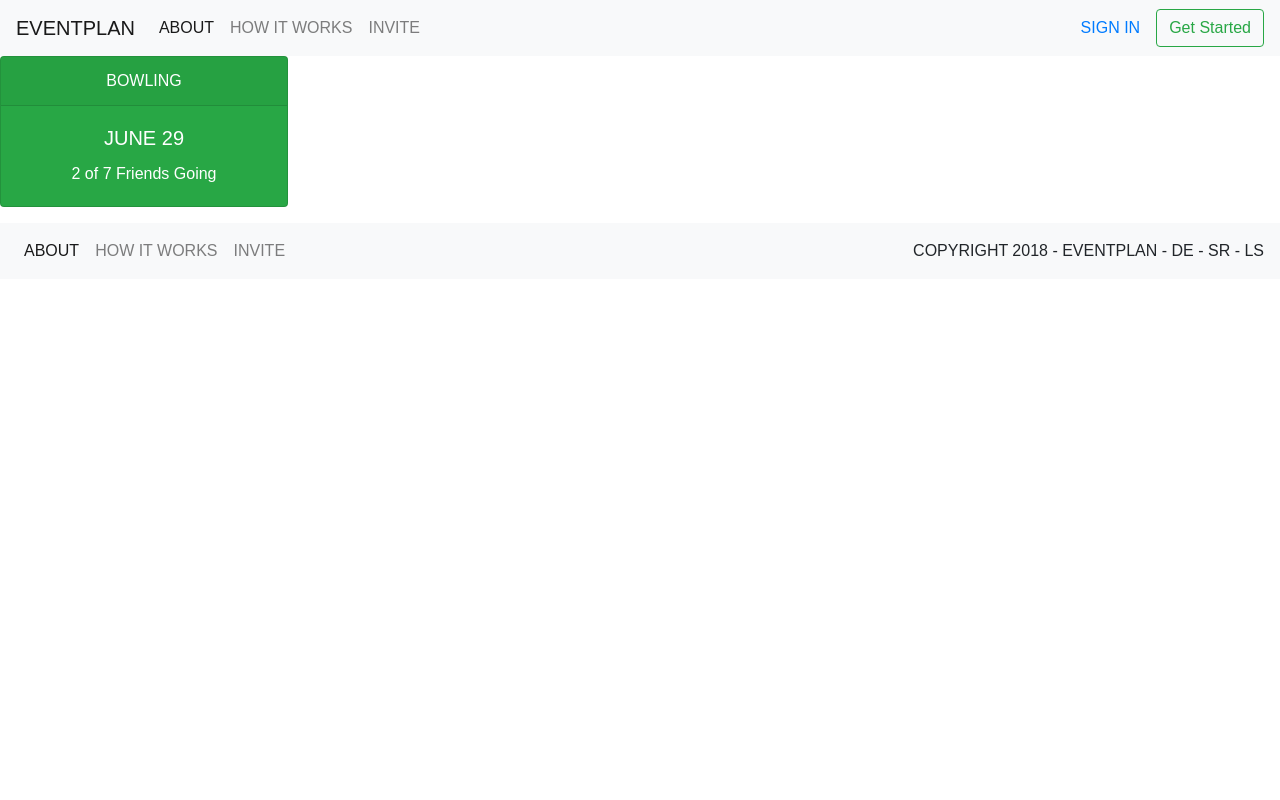
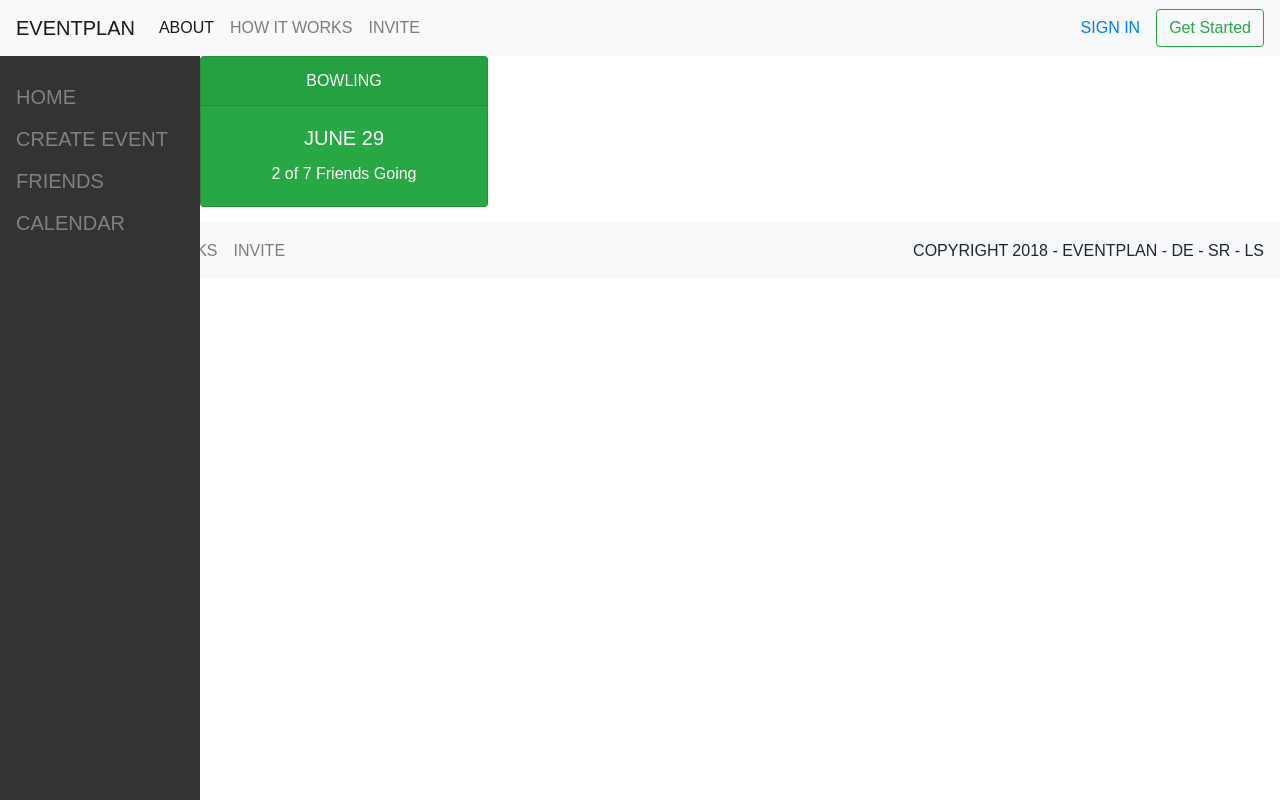
Before and after one commit to davidjemerson/eventplanapp, a React (Create React App) app in the folder client/: page /dashboard/home in a window 1280 px wide. Built offline with nearby package versions, Linux system fonts and the light colour scheme; the HTML template or start-up script is replaced by a standard one.

Commit message:
Added sidebar component, added to dashboard/home page

```diff
--- a/client/src/components/EventCard/EventCard.css
+++ b/client/src/components/EventCard/EventCard.css
@@ -1,4 +1,5 @@
 .event-card {
   max-width: 18rem;
   text-align: center;
+  margin-left: 200px;
 }
--- a/client/src/components/EventCard/EventCard.js
+++ b/client/src/components/EventCard/EventCard.js
@@ -5,11 +5,11 @@ import "./EventCard.css";
 class EventCard extends Component {
   render() {
     return (
-      <div class="card text-white bg-success mb-3 event-card">
-        <div class="card-header">BOWLING</div>
-        <div class="card-body">
-          <h5 class="card-title">JUNE 29</h5>
-          <p class="card-text">2 of 7 Friends Going</p>
+      <div className="card text-white bg-success mb-3 event-card">
+        <div className="card-header">BOWLING</div>
+        <div className="card-body">
+          <h5 className="card-title">JUNE 29</h5>
+          <p className="card-text">2 of 7 Friends Going</p>
         </div>
       </div>
     );
--- /dev/null
+++ b/client/src/components/Sidebar/Sidebar.css
@@ -0,0 +1,40 @@
+.sidenav {
+  height: 100%;
+  width: 200px;
+  position: fixed;
+  z-index: 1;
+  top: 0;
+  left: 0;
+  background-color: #333333;
+  overflow-x: hidden;
+  padding-top: 20px;
+  margin-top: 56px;
+  margin-right: 20px;
+}
+
+.sidenav a {
+  padding: 6px 8px 6px 16px;
+  text-decoration: none;
+  font-size: 20px;
+  color: #818181;
+  display: block;
+}
+
+.sidenav a:hover {
+  color: #f1f1f1;
+}
+
+.main {
+  margin-left: 200px; /* Same as the width of the sidenav */
+  font-size: 28px; /* Increased text to enable scrolling */
+  padding: 0px 10px;
+}
+
+@media screen and (max-height: 450px) {
+  .sidenav {
+    padding-top: 15px;
+  }
+  .sidenav a {
+    font-size: 18px;
+  }
+}
--- /dev/null
+++ b/client/src/components/Sidebar/Sidebar.js
@@ -0,0 +1,18 @@
+//sets up the reusable Sidebar component
+import React, { Component } from 'react';
+import './Sidebar.css';
+
+class Sidebar extends Component {
+  render() {
+    return (
+      <div className="sidenav">
+        <a href="#">HOME</a>
+        <a href="#">CREATE EVENT</a>
+        <a href="#">FRIENDS</a>
+        <a href="#">CALENDAR</a>
+      </div>
+    );
+  }
+}
+
+export default Sidebar;
--- /dev/null
+++ b/client/src/components/Sidebar/index.js
@@ -0,0 +1 @@
+export { default } from './Sidebar';
--- a/client/src/pages/Home/Home.js
+++ b/client/src/pages/Home/Home.js
@@ -1,11 +1,13 @@
 import React from 'react';
 import Navbar from '../../components/Navbar';
+import Sidebar from '../../components/Sidebar';
 import EventCard from '../../components/EventCard';
 import Footer from '../../components/Footer';
 
 const Home = () => (
   <div>
     <Navbar />
+    <Sidebar />
     <EventCard />
     <Footer />
   </div>
```
